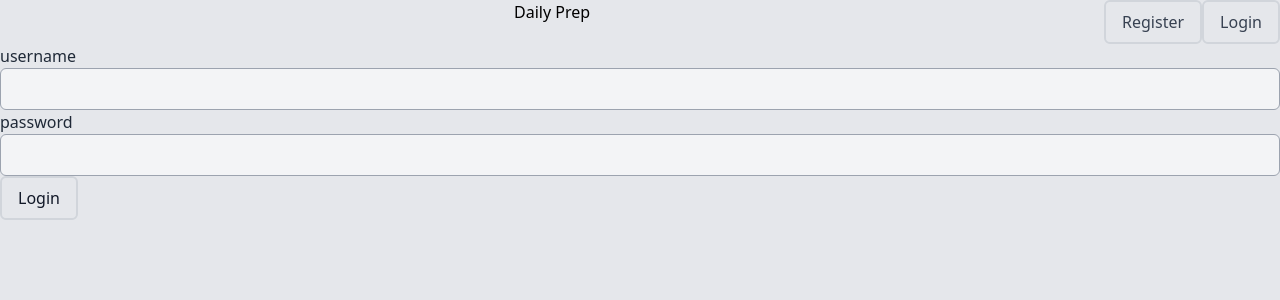
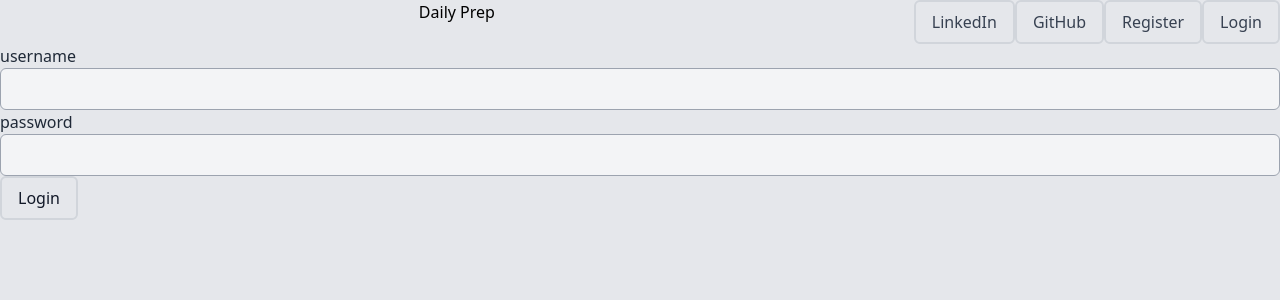
Before and after one commit to derrick-ng/daily-prep, a Next.js app: page /auth/login in a window 1280 px wide. Shown: the top 300 px of the page. Built offline with nearby package versions, Linux system fonts and the light colour scheme; no server answers.

Commit message:
Add portfolio links to nav bar and clean form

```diff
--- a/app/NavBar.tsx
+++ b/app/NavBar.tsx
@@ -17,6 +17,12 @@ const NavBar = async () => {
       <div className="flex">
         {!session ? (
           <div>
+            <a href="https://www.linkedin.com/in/derrick-ng-b3768527b/" target="_blank">
+              <button>LinkedIn</button>
+            </a>
+            <a href="https://github.com/derrick-ng/daily-prep" target="_blank">
+              <button>GitHub</button>
+            </a>
             <Link href="/auth/register">
               <button>Register</button>
             </Link>
@@ -26,7 +32,13 @@ const NavBar = async () => {
             </Link>
           </div>
         ) : (
-          <div>
+          <div className="flex">
+            <a href="https://www.linkedin.com/in/derrick-ng-b3768527b/" target="_blank">
+              <button>LinkedIn</button>
+            </a>
+            <a href="https://github.com/derrick-ng/daily-prep" target="_blank">
+              <button>GitHub</button>
+            </a>
             <LogoutButton />
           </div>
         )}
--- a/app/components/Form.tsx
+++ b/app/components/Form.tsx
@@ -76,7 +76,6 @@ const Form = ({ userId }: FormProps) => {
 
   return (
     <div>
-      <h2>Form</h2>
       <form onSubmit={handleSubmit}>
         <label htmlFor="cityName">City Name:</label>
         <input type="text" id="cityName" name="cityName" defaultValue={cityName} />
--- a/app/components/todo/ToDoList.tsx
+++ b/app/components/todo/ToDoList.tsx
@@ -16,7 +16,6 @@ interface ToDoListProps {
 function ToDoList({ toDos, onDelete, onEdit }: ToDoListProps): JSX.Element {
   return (
     <div>
-      <strong>Task List:</strong>
       <ListGroup>
         {toDos.map((toDo) => (
           <ToDoItem key={toDo.id} toDo={toDo} onDelete={onDelete} onEdit={onEdit} />
--- a/app/page.tsx
+++ b/app/page.tsx
@@ -26,11 +26,12 @@ export default async function Home() {
         </div>
       )}
 
-      <div className="flex gap-8">
-        <div className="w-1/2">
+      <div className="flex gap-8 border border-black">
+        <div className="w-1/2 p-2">
           <Form userId={userId} />
         </div>
-        <div className="w-1/2">
+        <div className="w-1/2 p-2">
+          <strong>Task List:</strong>
           <ToDoArea userId={userId ? Number(userId) : null} />
         </div>
         <div>
```
